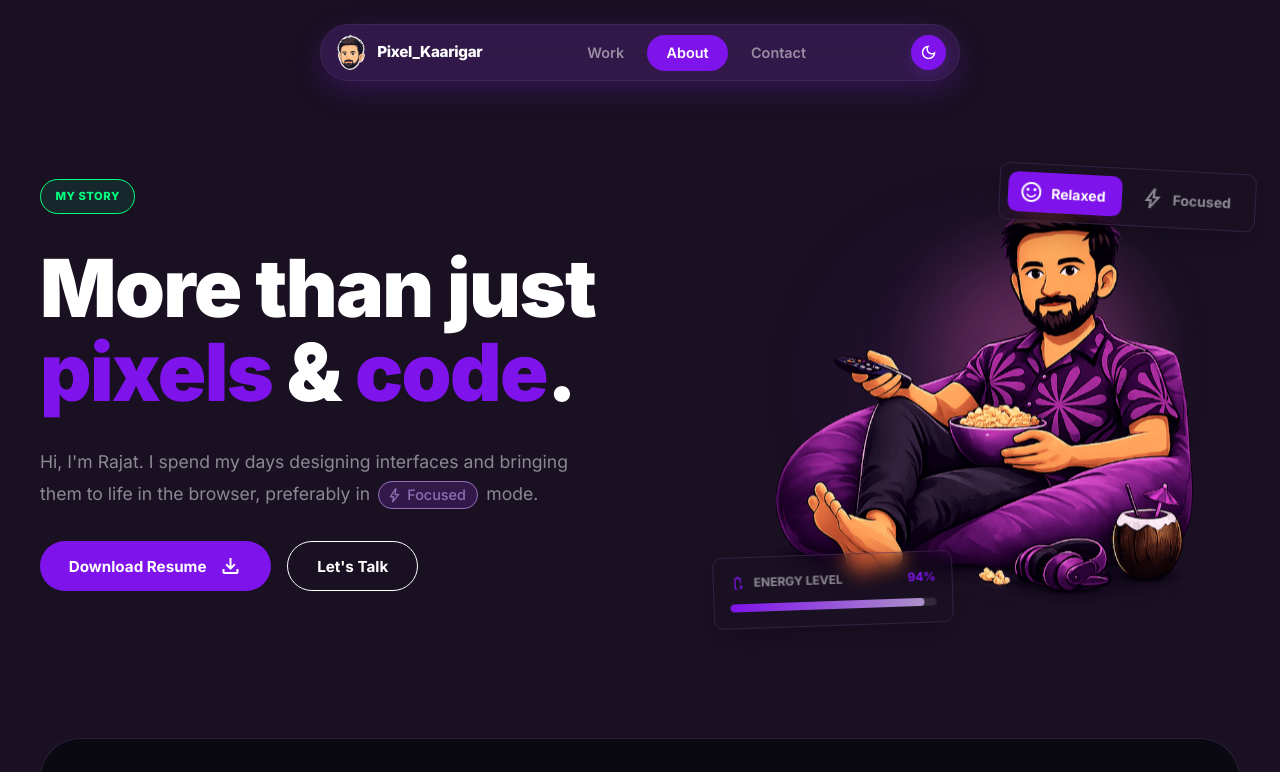
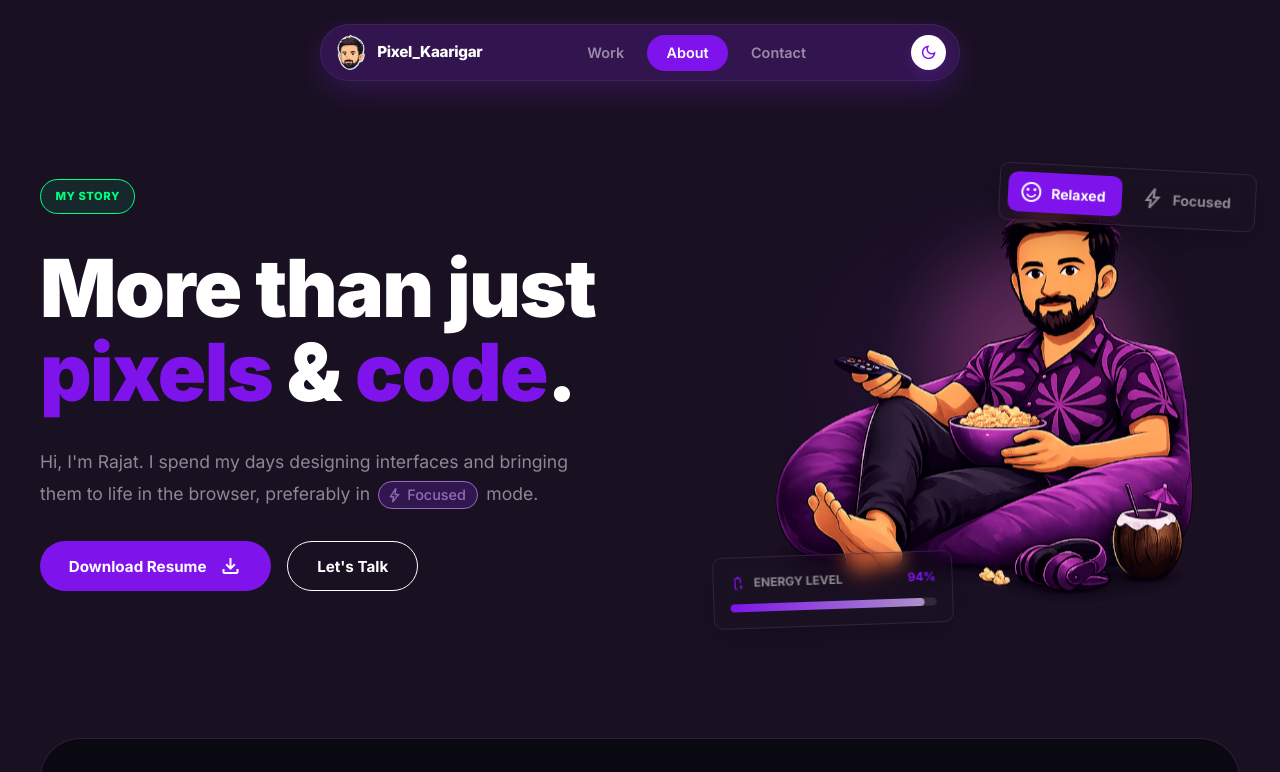
Before and after one commit to reactive-rajat/pixel_kaarigar, a React (Vite) app: page /about in a window 1280 px wide. Shown: the top 772 px of the page. Built offline with nearby package versions, Linux system fonts and the light colour scheme.

Commit message:
feat: update Navbar and About styles for improved theming; adjust global CSS variables for consistency and enhance color usage

```diff
--- a/src/components/Navbar.jsx
+++ b/src/components/Navbar.jsx
@@ -188,8 +188,8 @@ const Navbar = ({ darkMode, toggleDarkMode, activePage, setActivePage }) => {
           width: 2.2rem;
           height: 2.2rem;
           border-radius: var(--border-radius-full);
-          background: var(--primary-color);
-          color: white;
+          background: white;
+          color: var(--color-primary);
           display: flex;
           align-items: center;
           justify-content: center;
@@ -330,6 +330,14 @@ const Navbar = ({ darkMode, toggleDarkMode, activePage, setActivePage }) => {
         }
 
         @media (max-width: 767px) {
+        .theme-toggle{
+          background: white;
+          border: 1px solid var(--color-primary);
+          box-shadow: none;
+        }
+          .material-symbols-outlined{
+            color: var(--color-primary);
+          }
           .fixed-nav-container {
             top: 1rem;
             padding: 0 0.75rem;
@@ -345,6 +353,15 @@ const Navbar = ({ darkMode, toggleDarkMode, activePage, setActivePage }) => {
 
           .menu-toggle {
             display: inline-flex;
+            background: var(--color-primary);
+          }
+
+          .menu-toggle .material-symbols-outlined{
+            color: white;
+          }
+
+          button[aria-expanded="true"]{
+            background: var(--color-danger);
           }
 
           .mobile-menu.open {
--- a/src/pages/About.jsx
+++ b/src/pages/About.jsx
@@ -855,7 +855,7 @@ const About = () => {
         .timeline-list::before {
           content: '';
           position: absolute;
-          left: 1.8rem;
+          left: 1.71rem;
           top: 0;
           bottom: 0;
           width: 2px;
@@ -871,7 +871,7 @@ const About = () => {
           width: 3.5rem;
           height: 3.5rem;
           border-radius: 50%;
-          background: var(--color-secondary);
+          background: var(--color-primary);
           position: absolute;
           left: 0rem;
           top: 0rem;
--- a/src/styles/global.css
+++ b/src/styles/global.css
@@ -8,7 +8,7 @@
 :root {
   /* Theme Colors */
   --color-bg-main: #191022;
-  --color-bg-soft: rgba(163, 72, 255, 0.175);
+  --color-bg-soft: rgb(61 25 98 / 71%);
   --color-card: #0a0810;
   --color-card-alt: #101018;
   --color-primary: #7f13ec;
@@ -20,6 +20,7 @@
   --color-border: rgba(77, 50, 103, 0.5);
   --color-border-light: rgba(0, 0, 0, 0.1);
   --color-success: #00ff7f;
+  --color-danger: #c43d3d;
 
   /* Typography */
   --font-heading: 'Inter', sans-serif;
@@ -78,7 +79,7 @@
 [data-theme="light"] {
 
   --color-bg-main: #f3e8ff;
-  --color-bg-soft: rgba(197, 136, 255, 0.28);
+  --color-bg-soft: rgba(229, 202, 255, 0.491);
 
   --color-card: #ffffff;
   --color-card-alt: #f0ebf7;
@@ -97,6 +98,7 @@
   --color-border-light: rgba(77, 50, 103, 0.08);
 
   --color-success: #06ac54;
+  --color-danger: #c43d3d;
 
 }
 
```
